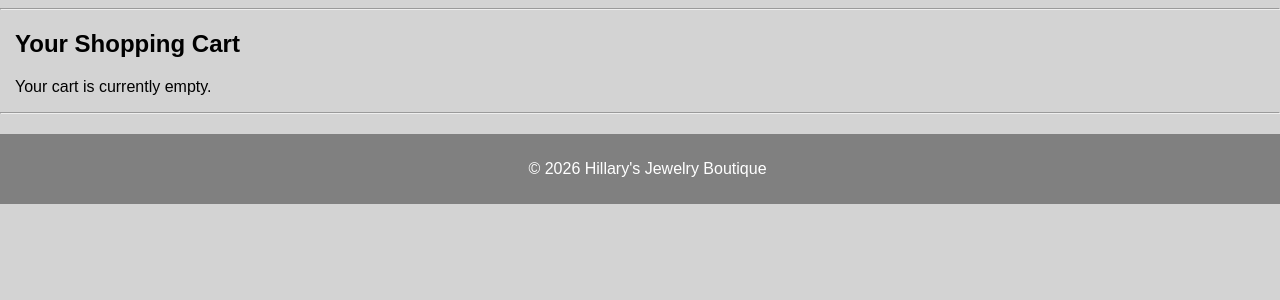
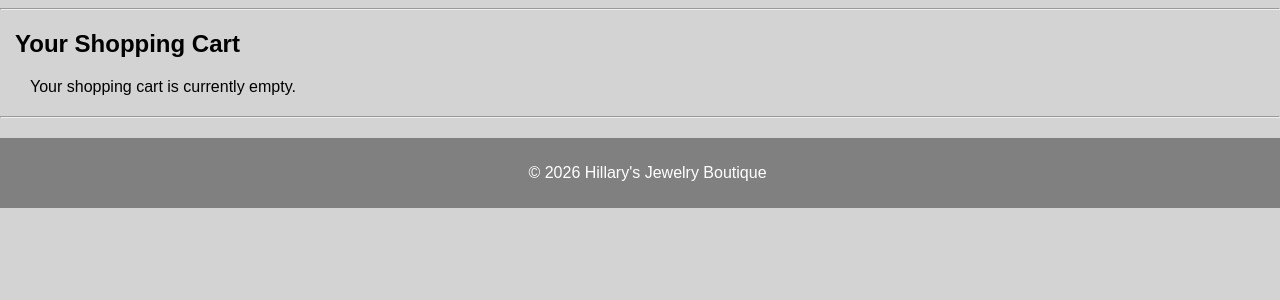
Before and after one commit to hhendrickson32/jewelry-ecommerce-backup, a PHP site: page /cart.php in a window 1280 px wide. Shown: the part 226-526 px from the top of the page. Run offline with PHP 8.4, Linux system fonts and the light colour scheme.

Commit message:
Update empty cart message with a styled div

```diff
--- a/cart.php
+++ b/cart.php
@@ -2,6 +2,8 @@
 
 <h2>Your Shopping Cart</h2>
 
-<p>Your cart is currently empty.</p>
+<div class="cart-box">
+    <p>Your shopping cart is currently empty.</p>
+</div>
 
 <?php include 'footer.php'; ?>
```
